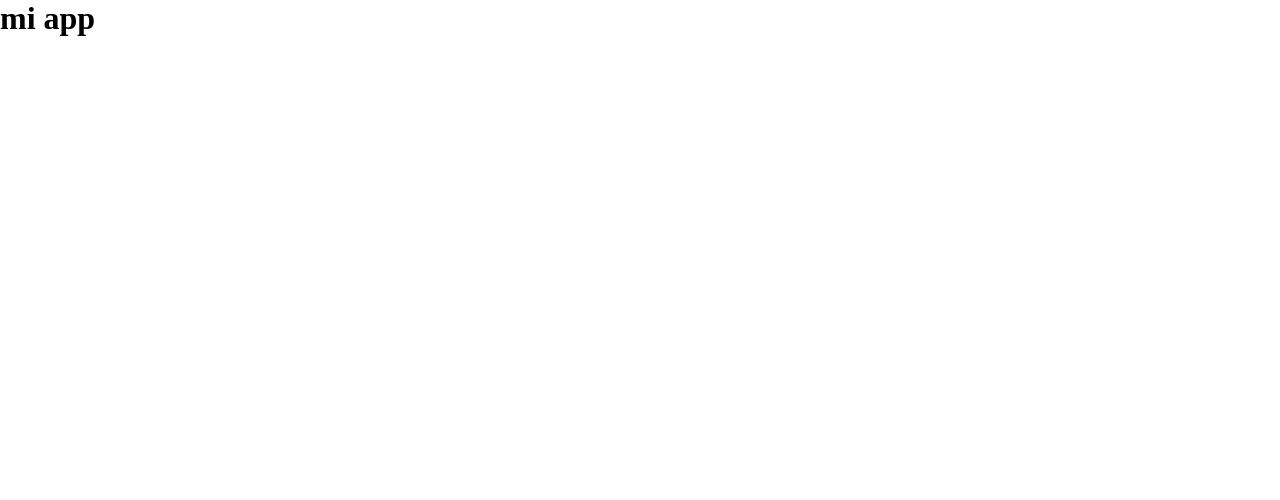
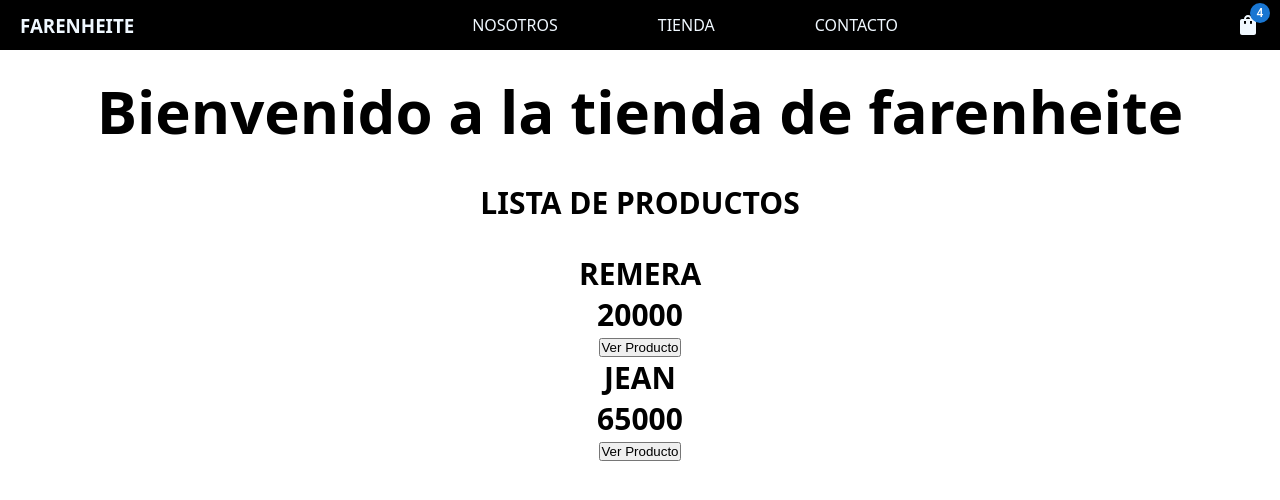
Before and after one commit to johanst232/CLASE-REACT, a React (Vite) app: page / in a window 1280 px wide. Shown: the top 500 px of the page. Built offline with nearby package versions, Linux system fonts and the light colour scheme.

Commit message:
primera pre entrega

```diff
--- a/package.json
+++ b/package.json
@@ -10,6 +10,11 @@
     "preview": "vite preview"
   },
   "dependencies": {
+    "@emotion/react": "^11.13.3",
+    "@emotion/styled": "^11.13.0",
+    "@fontsource/roboto": "^5.0.15",
+    "@mui/icons-material": "^6.0.2",
+    "@mui/material": "^6.0.2",
     "react": "^18.3.1",
     "react-dom": "^18.3.1"
   },
--- a/src/App.jsx
+++ b/src/App.jsx
@@ -1,5 +1,14 @@
+import Navbar from "./components/layouts/navbar/navbar";
+import ItemListContainer from "./components/pages/itemListContainer/itemListContainer";
+
 function App() {
-  return <h1>mi app</h1>;
+  let saludo = "Bienvenido a la tienda de farenheite";
+  return (
+    <div>
+      <Navbar />
+      <ItemListContainer gretting={saludo} />
+    </div>
+  );
 }
 
 export default App;
--- /dev/null
+++ b/src/components/commmon/CartWidget/CartWidget.css
@@ -0,0 +1,3 @@
+.logoCart {
+  color: aliceblue;
+}
--- /dev/null
+++ b/src/components/commmon/CartWidget/CartWidget.jsx
@@ -0,0 +1,15 @@
+import ShoppingBagIcon from "@mui/icons-material/ShoppingBag";
+import Badge from "@mui/material/Badge";
+import "./CartWidget.css";
+
+const cartWidget = () => {
+  return (
+    <div className="logoCart">
+      <Badge badgeContent={4} color="primary">
+        <ShoppingBagIcon />
+      </Badge>
+    </div>
+  );
+};
+
+export default cartWidget;
--- /dev/null
+++ b/src/components/commmon/productCard/ProductCard.jsx
@@ -0,0 +1,13 @@
+import "./ProductCard.css";
+
+const ProductCard = ({ nombre, precio }) => {
+  return (
+    <div className="Card-container">
+      <h3>{nombre}</h3>
+      <h3>{precio}</h3>
+      <button>Ver Producto</button>
+    </div>
+  );
+};
+
+export default ProductCard;
--- /dev/null
+++ b/src/components/layouts/Navbar/Navbar.css
@@ -0,0 +1,22 @@
+.container-nav {
+  display: flex;
+  justify-content: space-between;
+  background-color: black;
+  font-family: system-ui, -apple-system, BlinkMacSystemFont, "Segoe UI", Roboto,
+    Oxygen, Ubuntu, Cantarell, "Open Sans", "Helvetica Neue", sans-serif;
+  align-items: center;
+  height: 50px;
+  padding-right: 20px;
+}
+
+.container-nav ul {
+  display: flex;
+  justify-content: center;
+  gap: 100px;
+  list-style: none;
+  color: aliceblue;
+}
+.container-nav h3 {
+  color: aliceblue;
+  padding-left: 20px;
+}
--- /dev/null
+++ b/src/components/layouts/Navbar/Navbar.jsx
@@ -0,0 +1,18 @@
+import CartWidget from "../../commmon/cartWidget/cartWidget";
+import "./navbar.css";
+
+const navbar = () => {
+  return (
+    <div className="container-nav">
+      <h3>FARENHEITE</h3>
+      <ul>
+        <li>NOSOTROS</li>
+        <li>TIENDA</li>
+        <li>CONTACTO</li>
+      </ul>
+      <CartWidget />
+    </div>
+  );
+};
+
+export default navbar;
--- /dev/null
+++ b/src/components/pages/itemListContainer/itemListContainer.css
@@ -0,0 +1,17 @@
+.itemList-Container {
+  display: grid;
+  padding: 20px;
+  justify-content: space-evenly;
+  text-align: center;
+  gap: 30px;
+  font-family: system-ui, -apple-system, BlinkMacSystemFont, "Segoe UI", Roboto,
+    Oxygen, Ubuntu, Cantarell, "Open Sans", "Helvetica Neue", sans-serif;
+}
+
+.itemList-Container h2 {
+  font-size: 60px;
+}
+
+.itemList-Container h3 {
+  font-size: 30px;
+}
--- /dev/null
+++ b/src/components/pages/itemListContainer/itemListContainer.jsx
@@ -0,0 +1,17 @@
+import ProductCard from "../../commmon/productCard/ProductCard";
+import "./itemListContainer.css";
+
+const itemListContainer = ({ gretting }) => {
+  return (
+    <div className="itemList-Container">
+      <h2>{gretting}</h2>
+      <h3>LISTA DE PRODUCTOS</h3>
+      <div>
+        <ProductCard nombre="REMERA" precio={20000} />
+        <ProductCard nombre="JEAN" precio={65000} />
+      </div>
+    </div>
+  );
+};
+
+export default itemListContainer;
```
Also changed, not shown: eslint.config.js (+18 -17 lines), src/Navbar.jsx (deleted, +0 -7 lines), src/components/commmon/productCard/ProductCard.css (added), 1 other file (tests, documents, lock files or other folders).
